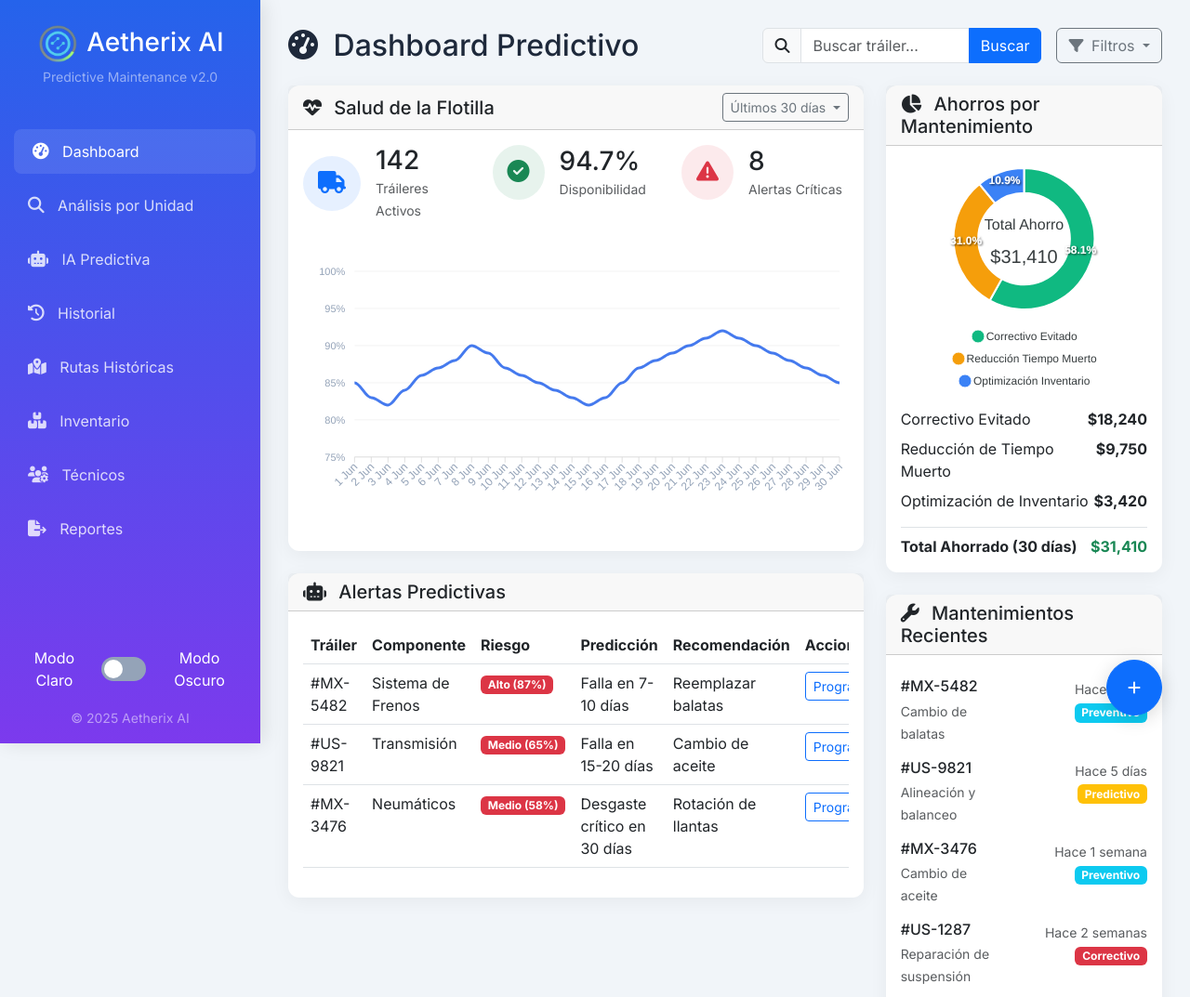
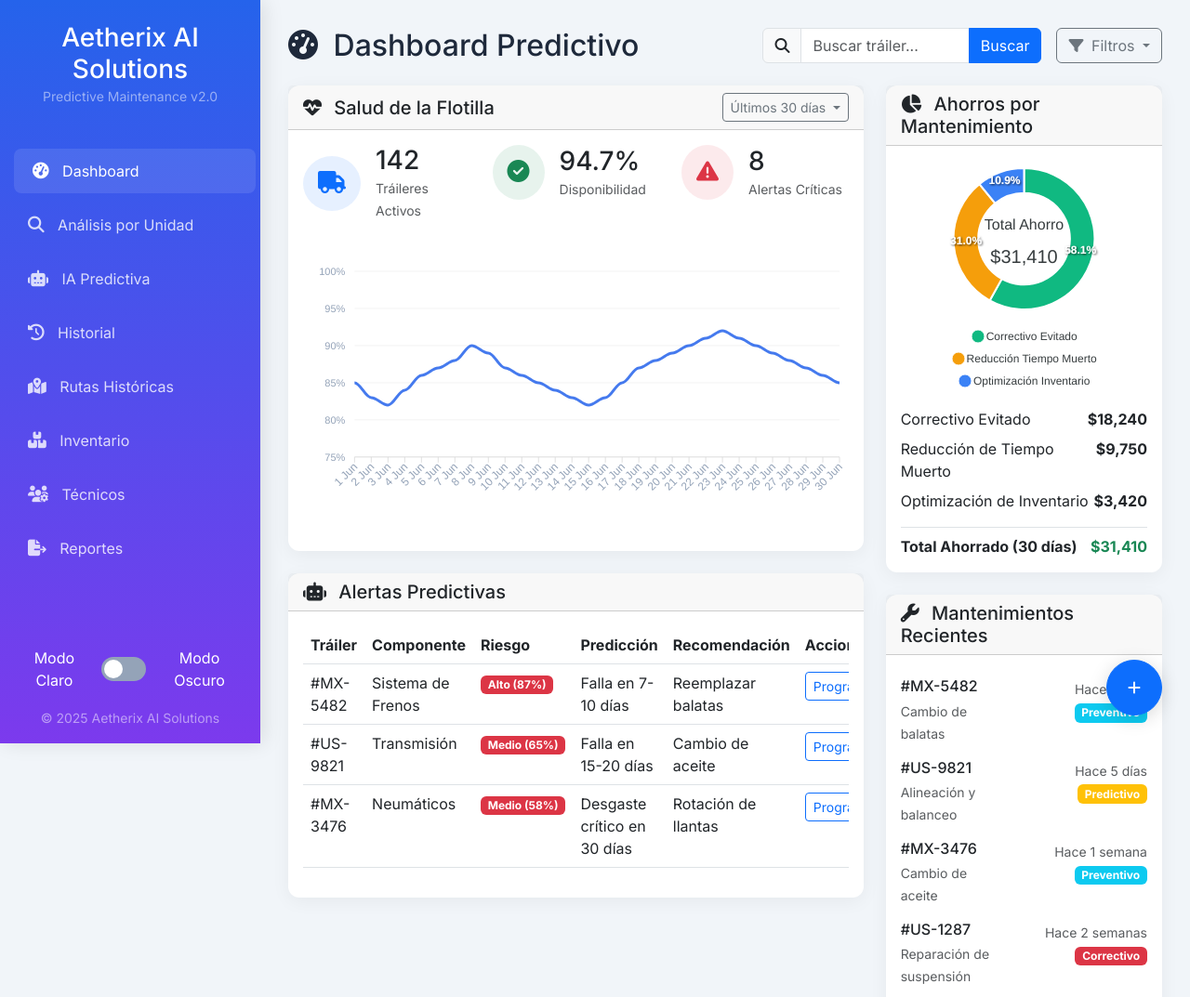
Before and after one commit to mariovid99/Trailers, a plain HTML site: page index.html in a window 1280 px wide. Shown: the top 1073 px of the page at 93% size. Drawn offline with nearby package versions, Linux system fonts and the light colour scheme.

Commit message:
sin logo

```diff
--- a/index.html
+++ b/index.html
@@ -327,8 +327,8 @@
       <div class="d-flex flex-column h-100">
         <div class="p-4 text-center">
           <h3 class="mb-0">
-            <img src="Aetherix_logo.png" alt="" style="width: 20%" /> Aetherix
-            AI
+            <!-- <img src="Aetherix_logo.png" alt="" style="width: 20%" /> Aetherix -->
+            Aetherix AI Solutions
           </h3>
           <small class="text-white-50">Predictive Maintenance v2.0</small>
         </div>
@@ -395,7 +395,7 @@
             </div>
             <span class="ms-2">Modo Oscuro</span>
           </div>
-          <small class="text-white-50">© 2025 Aetherix AI</small>
+          <small class="text-white-50">© 2025 Aetherix AI Solutions</small>
         </div>
       </div>
     </div>
```
